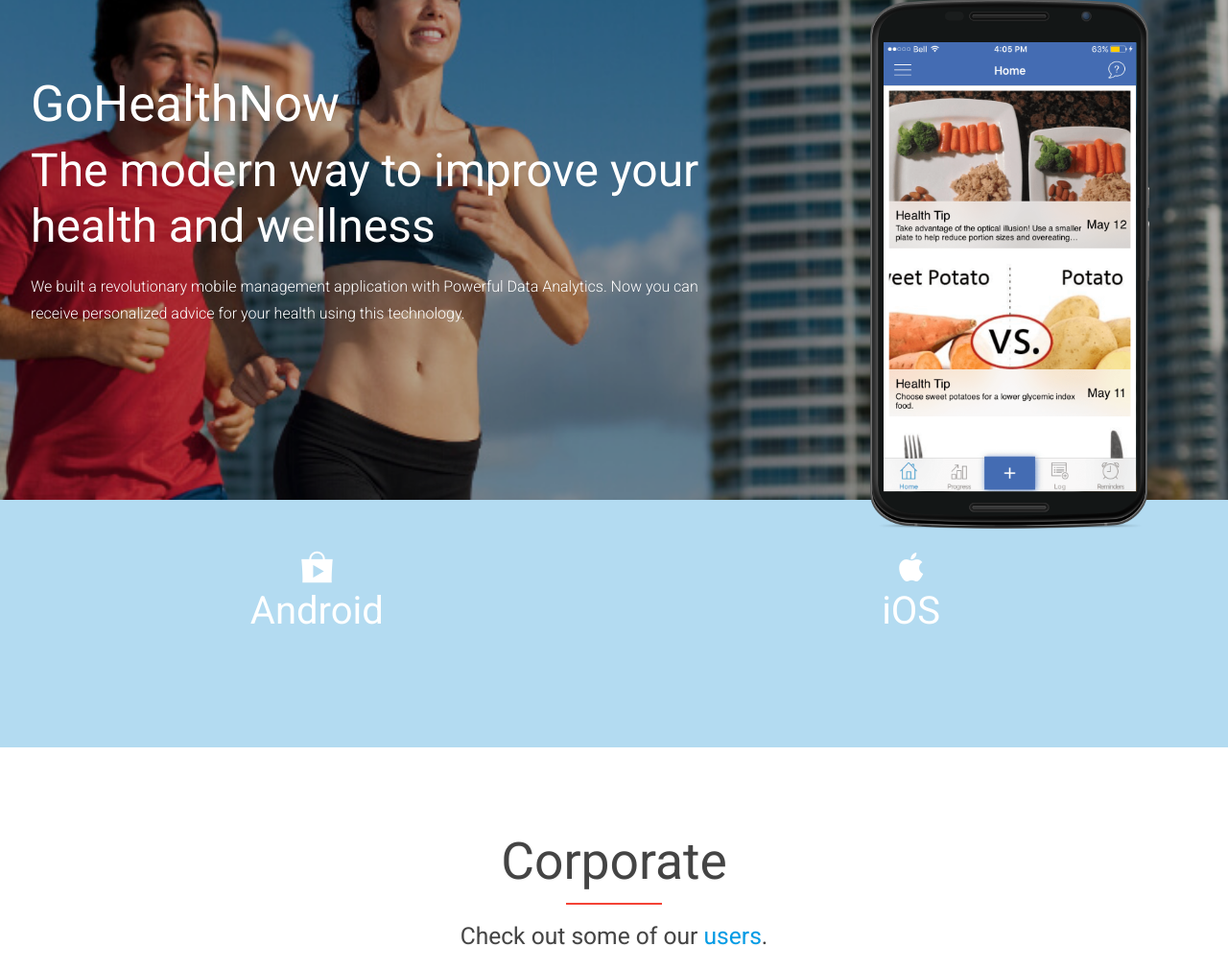
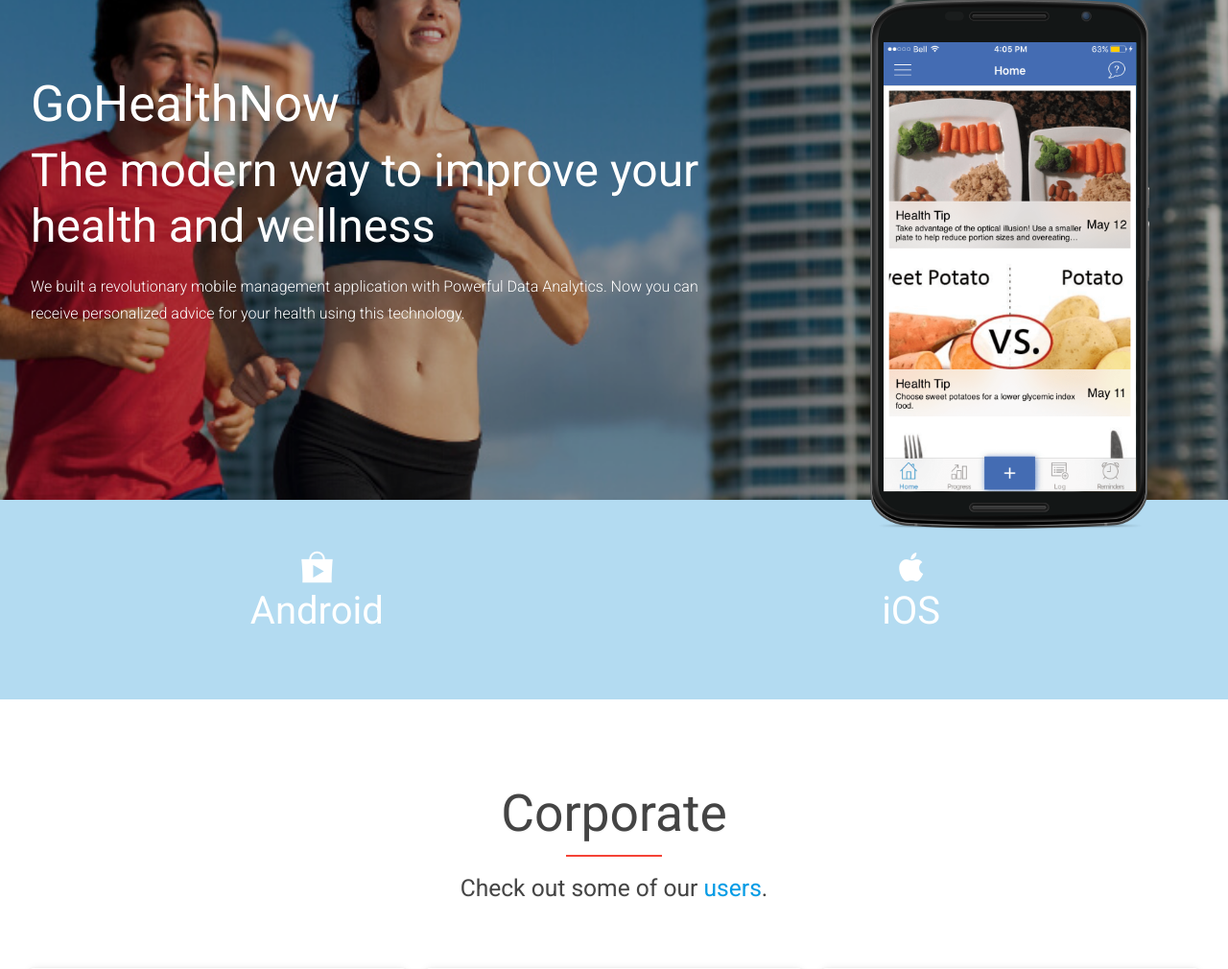
Before and after one commit to Cabbageboy/Gohealth-website, a PHP site: page / in a window 1280 px wide. Shown: the part 91-1101 px from the top of the page at 96% size. Run offline with PHP 8.4, Linux system fonts and the light colour scheme; some web fonts are replaced.

Commit message:
fix download section

```diff
--- a/css/style.css
+++ b/css/style.css
@@ -76,6 +76,9 @@
 }
 .sec-padded-4x {
     padding: 50px 0 0;
+}
+.sec-padded-5x{
+    padding: 50px 0 0 0;
 }
 .btm-mrgn-0 {
     margin-bottom: 0 !important;
--- a/index.html
+++ b/index.html
@@ -147,16 +147,16 @@
 
 
         <!-- Section download -->
-        <section id="download" class="app-download-section sec-padded-3x">
+        <section id="download" class="app-download-section sec-padded-5x">
             <div class="container">
                  <div class="row">
-                     <div class="col s6 m6 l6 offset-m2 offset-6">
+                     <div class="col s6 m6 l6  offset-6">
                          <div class="center-heading wow fadeIn" data-wow-delay="0.1s">
                             <!-- **Replace 'href' attribute with the path to download link -->
                              <h3><a href="https://play.google.com/store/apps/details?id=com.GoHealthNow.GoHealthNowplus" class="white-text"><i class="ion-android-playstore"></i><br>Android</a></h3>
                         </div>
                     </div>
-                    <div class="col s6 m6 l6 offset-m2 offset-6">
+                    <div class="col s6 m6 l6  offset-6">
                         <div class="center-heading wow fadeIn" data-wow-delay="0.1s">
                             <!-- Replace 'href' attribute with the path to download link -->
                             <h3><a href="https://itunes.apple.com/ca/app/gohealthnow/id1208285067?mt=8" class="white-text"><i class="ion-social-apple"></i><br>iOS</a></h3>
```
